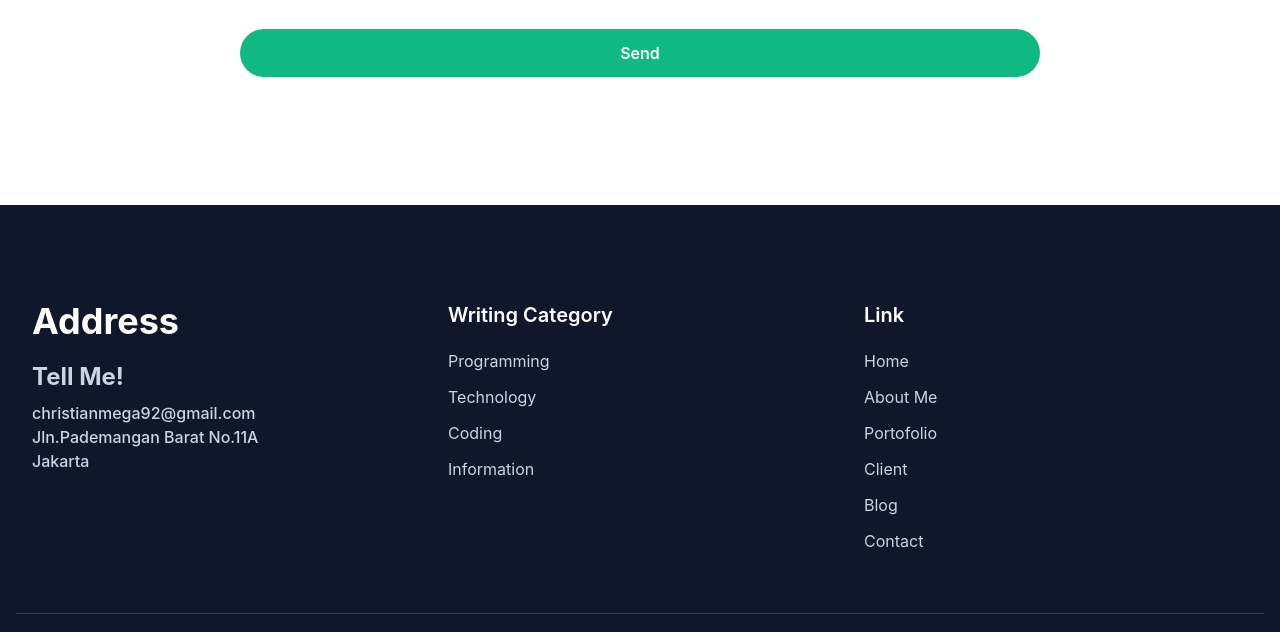
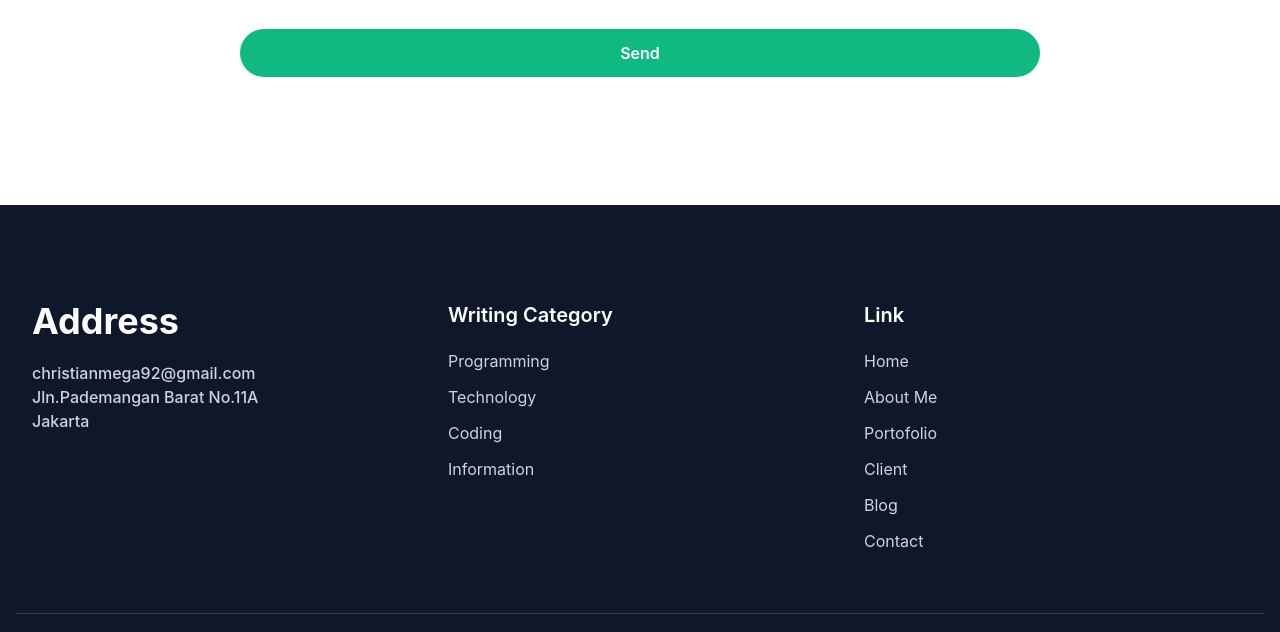
Before and after one commit to chrispatd/portofolio-tailwind-css, a website: page index.html in a window 1280 px wide. Shown: the part 4870-5502 px from the top of the page. Drawn offline with Linux system fonts and the light colour scheme.

Commit message:
Update index.html

```diff
--- a/index.html
+++ b/index.html
@@ -326,7 +326,6 @@
         <div class="flex flex-wrap">
             <div class="w-full px-4 mb-12 text-slate-300 font-medium md:w-1/3 ">
                 <h2 class="font-bold text-4xl text-white mb-5">Address</h2>
-                <h3 class="font-bold text-2xl mb-2">Tell Me!</h3>
                 <p>christianmega92@gmail.com</p>
                 <p>Jln.Pademangan Barat No.11A</p>
                 <p>Jakarta</p>
```
